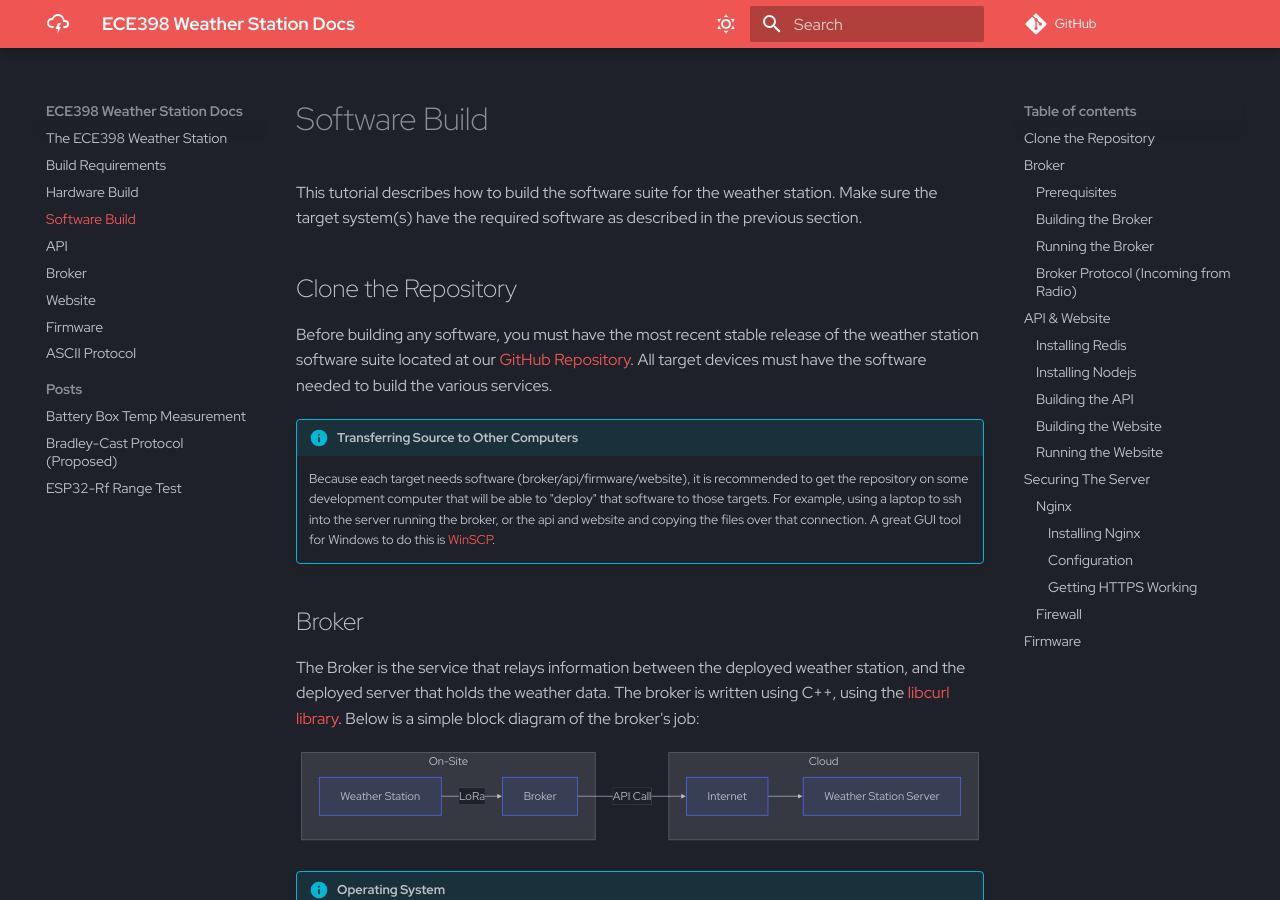
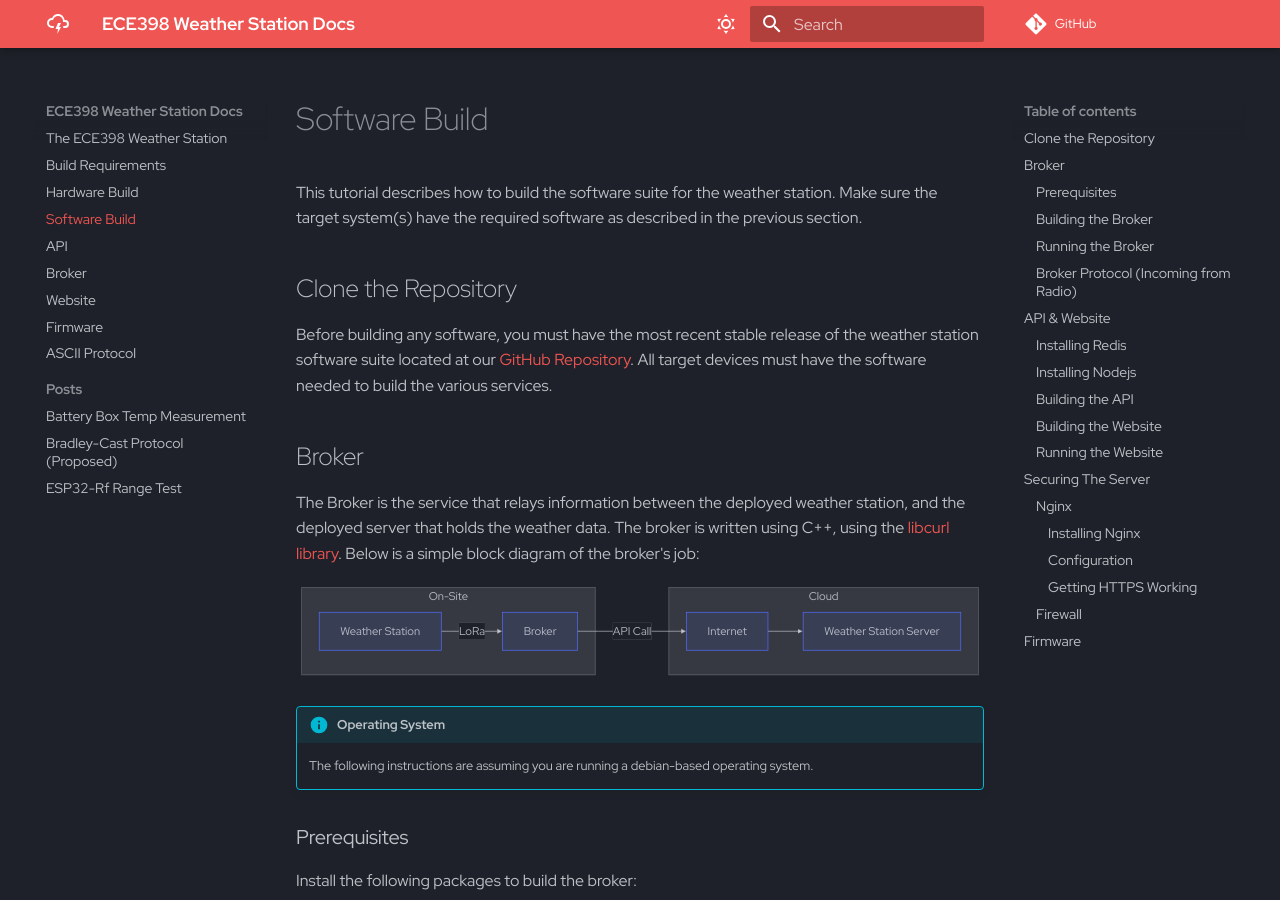
Before and after one commit to ece398-buvip/vip-weather-docs, an MkDocs documentation site: the page built from docs/software-build.md, in a window 1280 px wide and 900 px high. Built offline with MkDocs 1.6.1 and Material for MkDocs 9.7.7, drawn with Linux system fonts in a browser that asks for light colours; some web fonts are replaced; comment, search, counter and statistics services are not loaded; some of the changed text lies outside the part shown.

Commit message:
Update Docs

```diff
--- a/docs/software-build.md
+++ b/docs/software-build.md
@@ -3,10 +3,6 @@ This tutorial describes how to build the software suite for the weather station.
 ## Clone the Repository
 
 Before building any software, you must have the most recent stable release of the weather station software suite located at our [GitHub Repository](https://github.com/ImtiazAtBradley/VIP_Weather/tree/main). All target devices must have the software needed to build the various services.
-
-!!! info "Transferring Source to Other Computers"
-
-    Because each target needs software (broker/api/firmware/website), it is recommended to get the repository on some development computer that will be able to "deploy" that software to those targets. For example, using a laptop to ssh into the server running the broker, or the api and website and copying the files over that connection. A great GUI tool for Windows to do this is [WinSCP](https://winscp.net/eng/index.php).
 
 ## Broker
 
```
Also changed, not shown: other parts of docs/software-build.md (+4 -0 lines).
